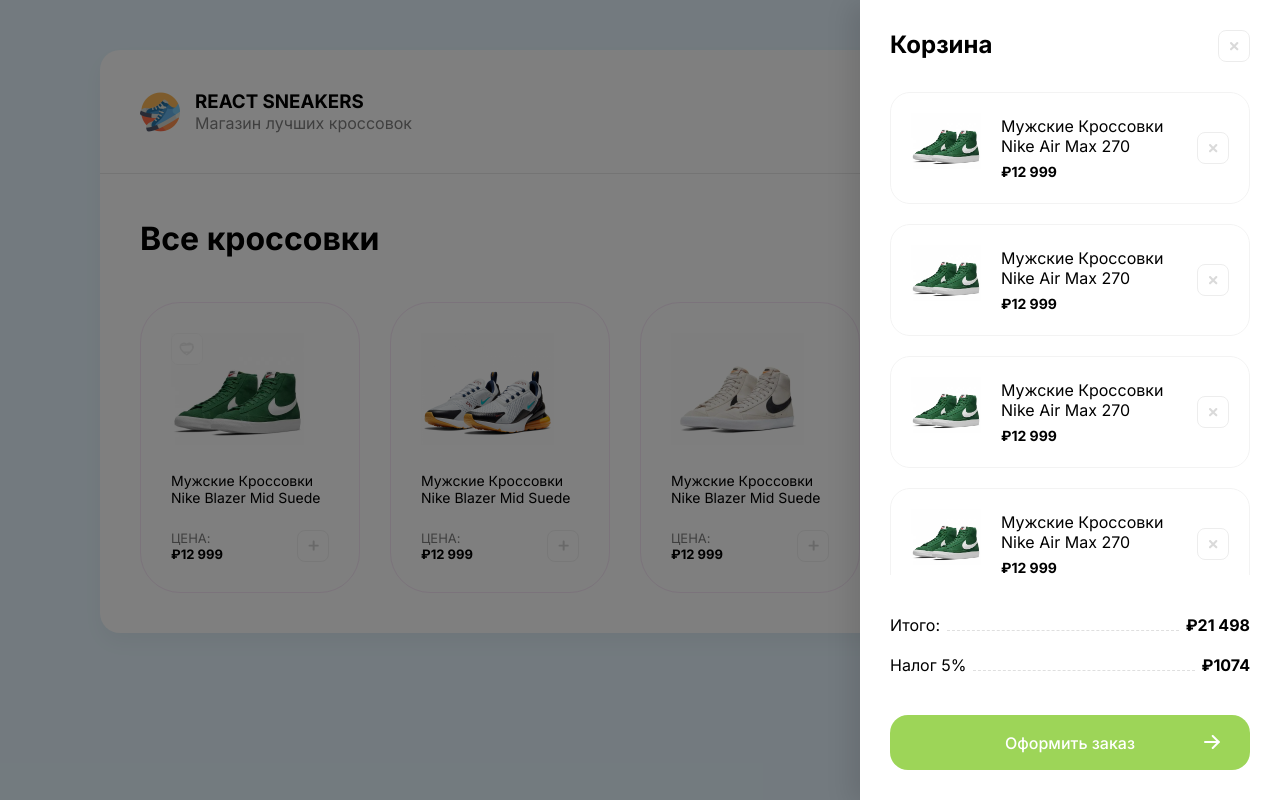
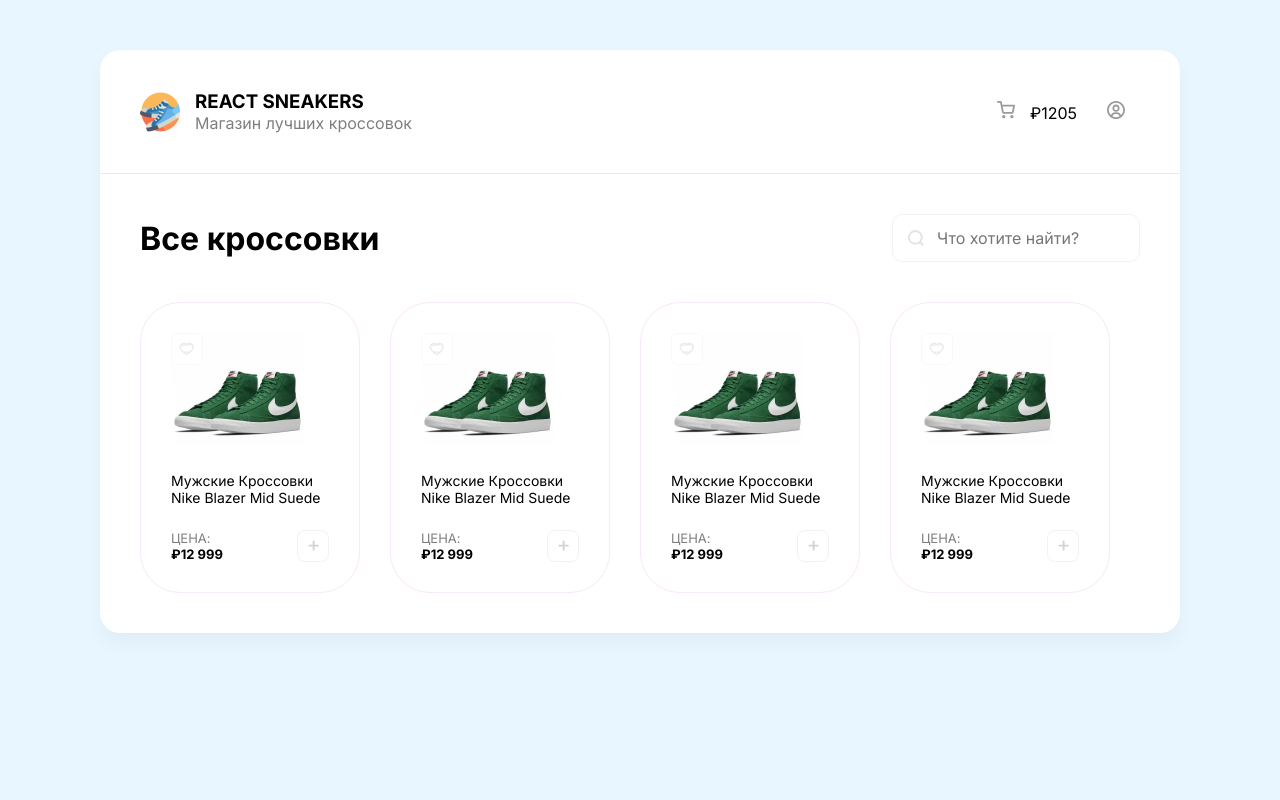
Before and after one commit to artemykust/react-sneakers, a React (Create React App) app: page / in a window 1280 px wide. Built offline with nearby package versions, Linux system fonts and the light colour scheme.

Commit message:
Добавление базовых компонентов: сайд-корзина, карточка товара и шапка (#1)
LGFM

```diff
--- a/src/App.js
+++ b/src/App.js
@@ -1,84 +1,12 @@
+import Card from './components/Card'
+import Header from './components/Header'
+import Drawer from './components/Drawer'
+
 function App() {
   return (
     <div className="wrapper">
-      <div className="overlay">
-        <div className="drawer">
-          <h2>
-            Корзина
-            <img className="removeBtn" src="/img/btn-remove.svg" alt="Remove" />
-          </h2>
-          <div className="items">
-            <div className="cartItem">
-              <div style={{ backgroundImage: 'url(/img/sneakers/1.jpg)' }} className="cartItemImg"></div>
-              <div className="cartItemInfo">
-                <p>Мужские Кроссовки Nike Air Max 270</p>
-                <b>₽12 999</b>
-              </div>
-              <img className="removeBtn" src="/img/btn-remove.svg" alt="Remove" />
-            </div>
-            <div className="cartItem">
-              <div style={{ backgroundImage: 'url(/img/sneakers/1.jpg)' }} className="cartItemImg"></div>
-              <div className="cartItemInfo">
-                <p>Мужские Кроссовки Nike Air Max 270</p>
-                <b>₽12 999</b>
-              </div>
-              <img className="removeBtn" src="/img/btn-remove.svg" alt="Remove" />
-            </div>
-            <div className="cartItem">
-              <div style={{ backgroundImage: 'url(/img/sneakers/1.jpg)' }} className="cartItemImg"></div>
-              <div className="cartItemInfo">
-                <p>Мужские Кроссовки Nike Air Max 270</p>
-                <b>₽12 999</b>
-              </div>
-              <img className="removeBtn" src="/img/btn-remove.svg" alt="Remove" />
-            </div>
-            <div className="cartItem">
-              <div style={{ backgroundImage: 'url(/img/sneakers/1.jpg)' }} className="cartItemImg"></div>
-              <div className="cartItemInfo">
-                <p>Мужские Кроссовки Nike Air Max 270</p>
-                <b>₽12 999</b>
-              </div>
-              <img className="removeBtn" src="/img/btn-remove.svg" alt="Remove" />
-            </div>
-          </div>
-          <div className="cartTotalBlock">
-            <ul>
-              <li>
-                <span>Итого:</span>
-                <div></div>
-                <b>₽21 498</b>
-              </li>
-              <li>
-                <span>Налог 5%</span>
-                <div></div>
-                <b>₽1074</b>
-              </li>
-            </ul>
-            <button className="greenButton">
-              Оформить заказ
-              <img src="/img/arrow.svg" alt="Arrow" />
-            </button>
-          </div>
-        </div>
-      </div>
-      <header>
-        <div className="headerLeft">
-          <img width={40} height={40} src="/img/logo.png" alt=""/>
-          <div>
-            <h3>React Sneakers</h3>
-            <p>Магазин лучших кроссовок</p>
-          </div>
-        </div>
-        <ul className="headerRight">
-          <li>
-            <img width={18} height={18} src="/img/cart.svg" alt="" />
-            <span>₽1205</span>
-          </li>
-          <li>
-            <img width={18} height={18} src="/img/user.svg" alt="" />
-          </li>
-        </ul>
-      </header>
+      <Drawer/>
+      <Header />
       <div className="content">
         <div className="content-header">
           <h1>Все кроссовки</h1>
@@ -88,61 +16,10 @@
           </div>
         </div>
         <div className="sneakers">
-          <div className="card">
-            <div className="favorite">
-              <img src="/img/heart-unliked.svg" alt="Unliked" />
-            </div>
-            <img width={133} height={112} src="/img/sneakers/1.jpg" alt="" />
-            <h5>Мужские Кроссовки Nike Blazer Mid Suede</h5>
-            <div className="cardBottom">
-              <div >
-                <span>Цена:</span>
-                <b>₽12 999</b>
-              </div>
-              <button className="button">
-                <img width={11} height={11} src="/img/plus.svg" alt="" />
-              </button>
-            </div>
-          </div>
-          <div className="card">
-            <img width={133} height={112} src="/img/sneakers/2.jpg" alt="" />
-            <h5>Мужские Кроссовки Nike Blazer Mid Suede</h5>
-            <div className="cardBottom">
-              <div >
-                <span>Цена:</span>
-                <b>₽12 999</b>
-              </div>
-              <button className="button">
-                <img width={11} height={11} src="/img/plus.svg" alt="" />
-              </button>
-            </div>
-          </div>
-          <div className="card">
-            <img width={133} height={112} src="/img/sneakers/3.jpg" alt="" />
-            <h5>Мужские Кроссовки Nike Blazer Mid Suede</h5>
-            <div className="cardBottom">
-              <div >
-                <span>Цена:</span>
-                <b>₽12 999</b>
-              </div>
-              <button className="button">
-                <img width={11} height={11} src="/img/plus.svg" alt="" />
-              </button>
-            </div>
-          </div>
-          <div className="card">
-            <img width={133} height={112} src="/img/sneakers/4.jpg" alt="" />
-            <h5>Мужские Кроссовки Nike Blazer Mid Suede</h5>
-            <div className="cardBottom">
-              <div >
-                <span>Цена:</span>
-                <b>₽12 999</b>
-              </div>
-              <button className="button">
-                <img width={11} height={11} src="/img/plus.svg" alt="" />
-              </button>
-            </div>
-          </div>
+          <Card />
+          <Card />
+          <Card />
+          <Card />
         </div>
       </div>
     </div>
--- /dev/null
+++ b/src/components/Card.js
@@ -0,0 +1,22 @@
+function Card() {
+  return(
+    <div className="card">
+      <div className="favorite">
+        <img src="/img/heart-unliked.svg" alt="Unliked" />
+      </div>
+      <img width={133} height={112} src="/img/sneakers/1.jpg" alt="" />
+      <h5>Мужские Кроссовки Nike Blazer Mid Suede</h5>
+      <div className="cardBottom">
+        <div >
+          <span>Цена:</span>
+          <b>₽12 999</b>
+        </div>
+        <button className="button">
+          <img width={11} height={11} src="/img/plus.svg" alt="" />
+        </button>
+      </div>
+    </div>
+  )
+}
+
+export default Card;
--- /dev/null
+++ b/src/components/Drawer.js
@@ -0,0 +1,50 @@
+function Drawer() {
+  return(
+    <div className="overlay" style={{ display: 'none' }}>
+      <div className="drawer">
+        <h2>
+          Корзина
+          <img className="removeBtn" src="/img/btn-remove.svg" alt="Remove" />
+        </h2>
+        <div className="items">
+          <div className="cartItem">
+            <div style={{ backgroundImage: 'url(/img/sneakers/1.jpg)' }} className="cartItemImg"></div>
+            <div className="cartItemInfo">
+              <p>Мужские Кроссовки Nike Air Max 270</p>
+              <b>₽12 999</b>
+            </div>
+            <img className="removeBtn" src="/img/btn-remove.svg" alt="Remove" />
+          </div>
+          <div className="cartItem">
+            <div style={{ backgroundImage: 'url(/img/sneakers/1.jpg)' }} className="cartItemImg"></div>
+            <div className="cartItemInfo">
+              <p>Мужские Кроссовки Nike Air Max 270</p>
+              <b>₽12 999</b>
+            </div>
+            <img className="removeBtn" src="/img/btn-remove.svg" alt="Remove" />
+          </div>
+        </div>
+        <div className="cartTotalBlock">
+          <ul>
+            <li>
+              <span>Итого:</span>
+              <div></div>
+              <b>₽21 498</b>
+            </li>
+            <li>
+              <span>Налог 5%</span>
+              <div></div>
+              <b>₽1074</b>
+            </li>
+          </ul>
+          <button className="greenButton">
+            Оформить заказ
+            <img src="/img/arrow.svg" alt="Arrow" />
+          </button>
+        </div>
+      </div>
+    </div>
+  );
+}
+
+export default Drawer;
--- /dev/null
+++ b/src/components/Header.js
@@ -0,0 +1,24 @@
+function Header() {
+  return(
+    <header>
+      <div className="headerLeft">
+        <img width={40} height={40} src="/img/logo.png" alt="" />
+        <div>
+          <h3>React Sneakers</h3>
+          <p>Магазин лучших кроссовок</p>
+        </div>
+      </div>
+      <ul className="headerRight">
+        <li>
+          <img width={18} height={18} src="/img/cart.svg" alt="" />
+          <span>₽1205</span>
+        </li>
+        <li>
+          <img width={18} height={18} src="/img/user.svg" alt="" />
+        </li>
+      </ul>
+    </header>
+  )
+}
+
+export default Header;
```
